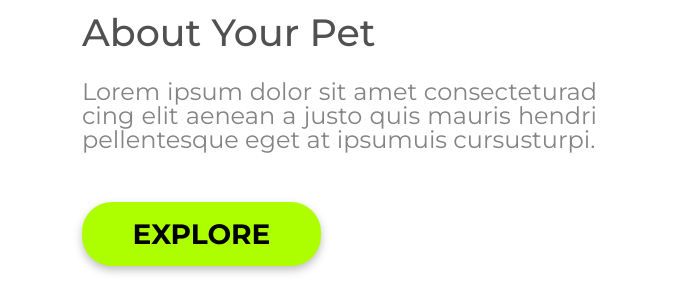
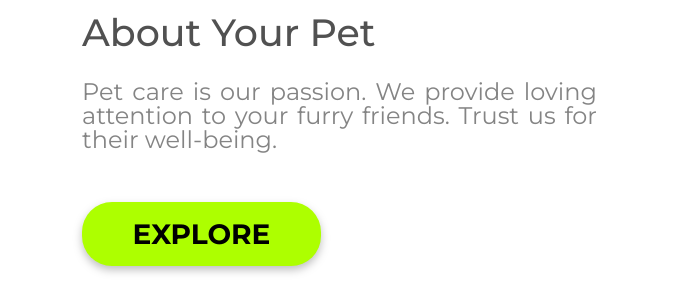
Before and after one commit to paulovitormcarvalho/projeto-we-care, a plain HTML site: page index.html in a window 1280 px wide. Shown: the part 228-518 px from the top of the page, 597-1280 px from the left. Drawn offline with Linux system fonts and the light colour scheme.

Commit message:
alteração no paragrafo no index.html

```diff
--- a/index.html
+++ b/index.html
@@ -26,7 +26,7 @@
         <section class="">
             <h1>WE CARE</h1>
             <h2>About Your Pet</h2>
-            <p class="paragrafo">Lorem ipsum dolor sit amet consecteturad cing elit aenean a justo quis mauris hendri pellentesque eget at ipsumuis cursusturpi.</p>
+            <p class="paragrafo">Pet care is our passion. We provide loving attention to your furry friends. Trust us for their well-being.</p>
             <button class="button-main">EXPLORE</button>
       </section>
     </main>
```
